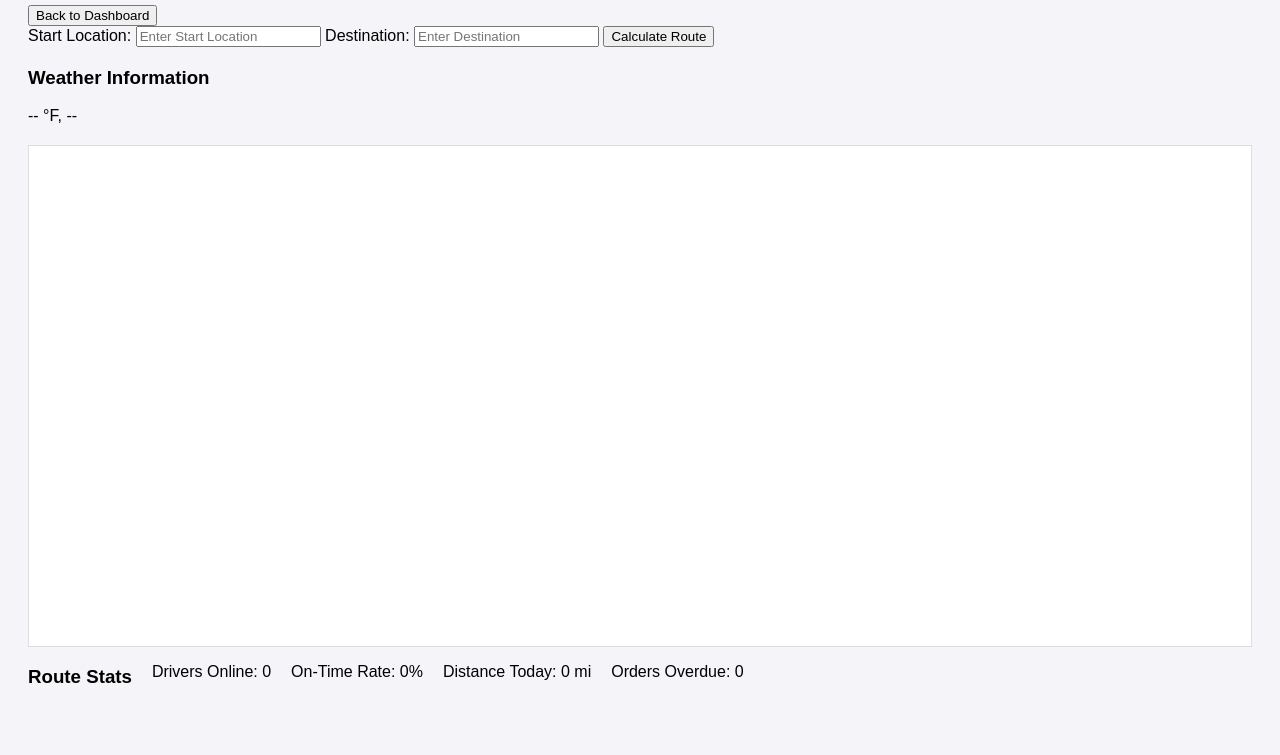
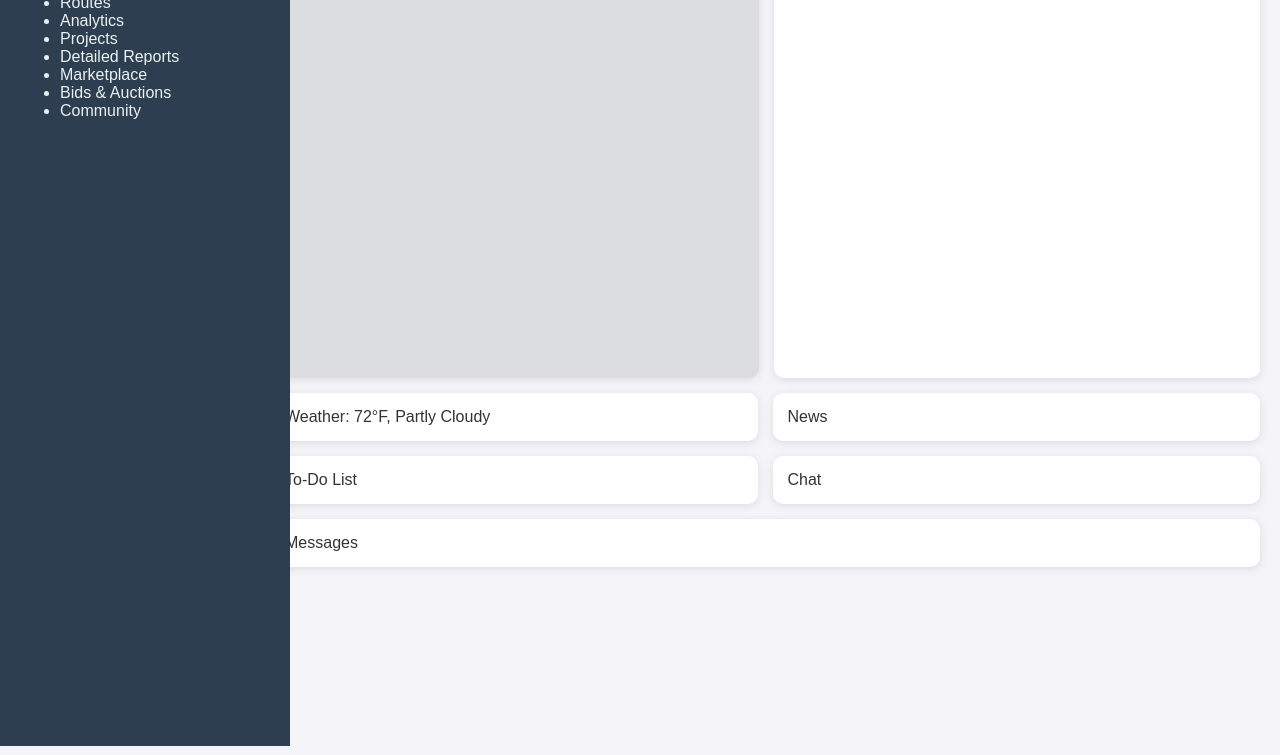
Before and after one commit to Asow1885/NexRoutepro-Dashboard, a plain HTML site: page frontend/index.html in a window 1280 px wide. Shown: the part 94-849 px from the top of the page. After the commit the page ends 800 px from the top, so only its background shows below. Drawn offline with Linux system fonts and the light colour scheme.

Commit message:
Update index.html

```diff
--- a/frontend/index.html
+++ b/frontend/index.html
@@ -3,41 +3,65 @@
 <head>
     <meta charset="UTF-8">
     <meta name="viewport" content="width=device-width, initial-scale=1.0">
-    <title>NexRoutePro Route Planning</title>
+    <title>NexRoutePro - Dashboard</title>
     <link rel="stylesheet" href="styles.css">
-    <script defer src="app.js"></script>
+    <style>
+        body {
+            font-family: Arial, sans-serif;
+            background-color: #f4f4f9;
+            margin: 0;
+            padding: 0;
+            color: #333;
+        }
+        .sidebar {
+            width: 250px;
+            height: 100vh;
+            background-color: #2c3e50;
+            color: #ecf0f1;
+            position: fixed;
+            padding: 20px;
+        }
+        .main {
+            margin-left: 250px;
+            padding: 20px;
+            display: flex;
+            flex-wrap: wrap;
+            gap: 15px;
+        }
+        .widget {
+            background-color: #ffffff;
+            padding: 15px;
+            border-radius: 10px;
+            box-shadow: 0 2px 10px rgba(0, 0, 0, 0.1);
+            flex: 1 1 300px;
+        }
+        .map-container {
+            height: 400px;
+            background-color: #dcdde1;
+        }
+    </style>
 </head>
 <body>
-    <div class="route-planning-container">
-        <header class="header">
-            <h1>NexRoutePro - Route Planning</h1>
-            <button onclick="window.location.href='dashboard.html'">Back to Dashboard</button>
-        </header>
-
-        <div class="route-input-section">
-            <label for="start-location">Start Location:</label>
-            <input type="text" id="start-location" placeholder="Enter Start Location">
-
-            <label for="destination">Destination:</label>
-            <input type="text" id="end-location" placeholder="Enter Destination">
-
-            <button onclick="calculateRoute()">Calculate Route</button>
-        </div>
-
-        <div class="weather-section">
-            <h3>Weather Information</h3>
-            <p id="weather-info">-- °F, --</p>
-        </div>
-
-        <div class="map-container" id="map" style="height: 500px;"></div>
-
-        <div class="stats-section">
-            <h3>Route Stats</h3>
-            <p id="drivers-online">Drivers Online: 0</p>
-            <p id="on-time-rate">On-Time Rate: 0%</p>
-            <p id="distance-today">Distance Today: 0 mi</p>
-            <p id="orders-overdue">Orders Overdue: 0</p>
-        </div>
+    <div class="sidebar">
+        <h2>NexRoutePro</h2>
+        <ul>
+            <li>Routes</li>
+            <li>Analytics</li>
+            <li>Projects</li>
+            <li>Detailed Reports</li>
+            <li>Marketplace</li>
+            <li>Bids & Auctions</li>
+            <li>Community</li>
+        </ul>
+    </div>
+    <div class="main">
+        <div class="widget map-container">Map Area</div>
+        <div class="widget">Reports</div>
+        <div class="widget">Weather: 72°F, Partly Cloudy</div>
+        <div class="widget">News</div>
+        <div class="widget">To-Do List</div>
+        <div class="widget">Chat</div>
+        <div class="widget">Messages</div>
     </div>
 </body>
 </html>
```
